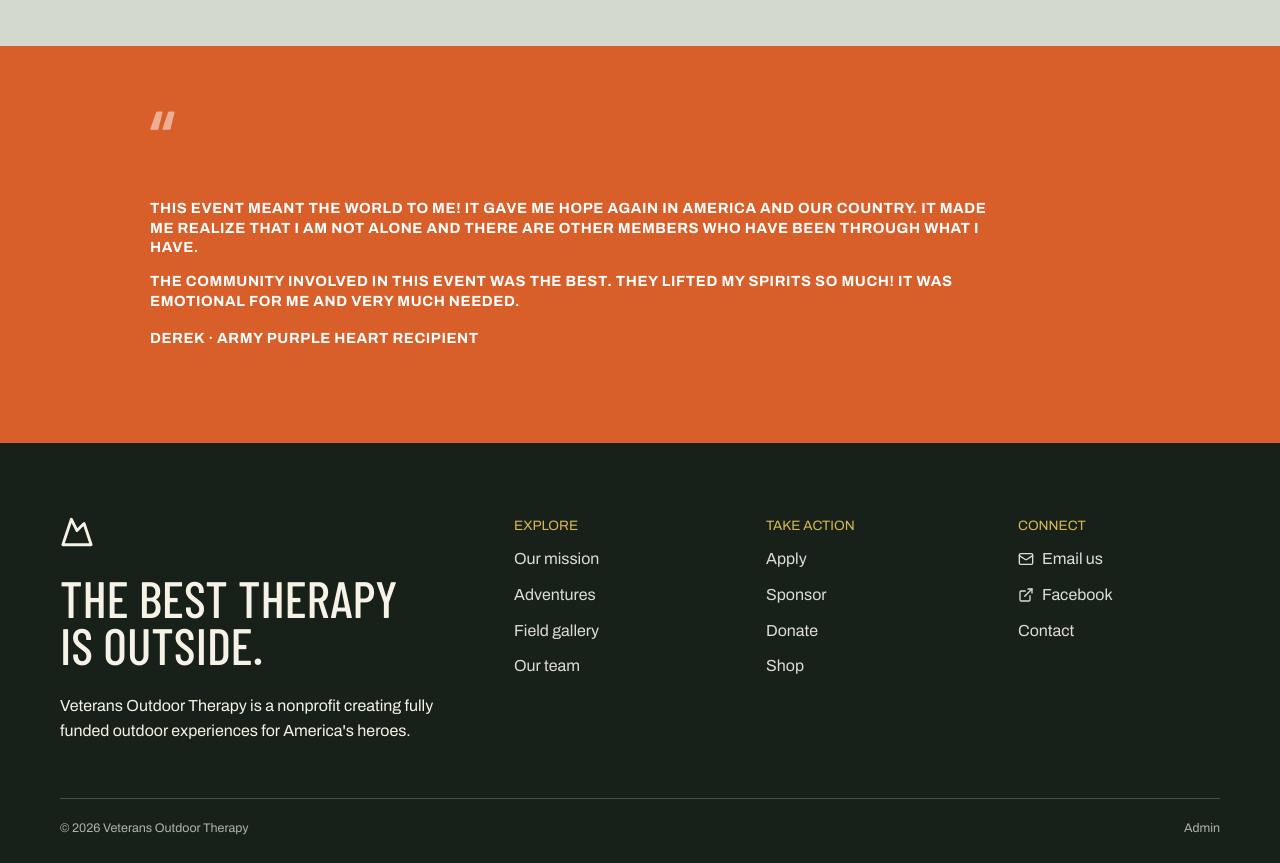
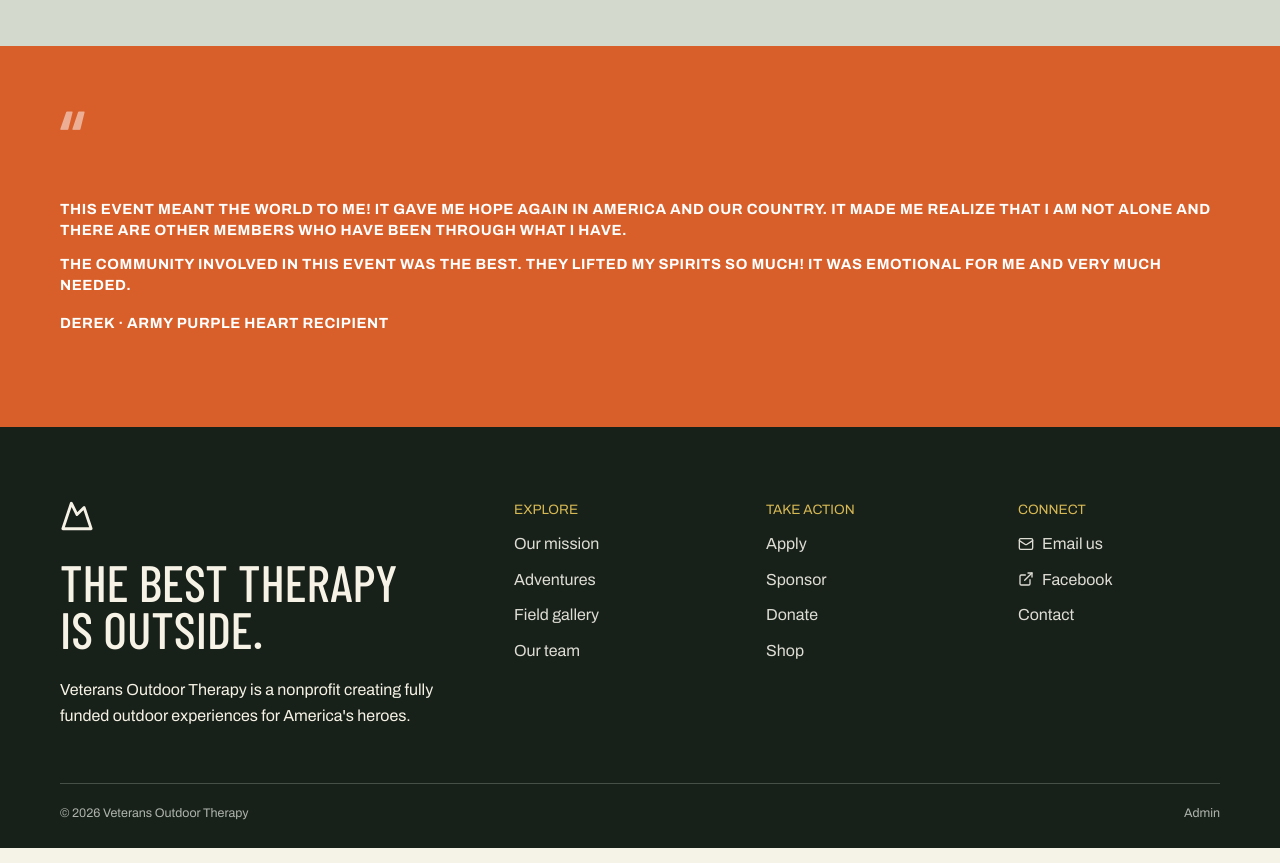
Before and after one commit to mattmillard/veteransoutdoortherapy, a Next.js app: page / in a window 1280 px wide. Shown: the part 4700-5563 px from the top of the page. Built offline with nearby package versions, Linux system fonts and the light colour scheme; no server answers; the database is empty; a web font is replaced by a local one.

Commit message:
Adjust quote sizing and restore add-to-cart alignment

```diff
--- a/src/app/globals.css
+++ b/src/app/globals.css
@@ -596,17 +596,14 @@ img {
 	color: #fff;
 	padding: 80px 0;
 }
-.quote .container {
-	max-width: 980px;
-}
 .quote span {
 	font: 5.4rem/0 var(--font-display);
 	opacity: 0.5;
 }
 .quote blockquote {
-	max-width: 860px;
+	width: 100%;
 	margin: 20px 0 16px;
-	font: 600 clamp(1.28rem, 1.8vw, 2rem) / 1.35 var(--font-body);
+	font: 600 1.5rem / 1.4 var(--font-body);
 	text-transform: none;
 }
 .quote blockquote p {
@@ -627,8 +624,8 @@ img {
 		padding: 92px 0;
 	}
 	.quote blockquote {
-		font-size: 2.02rem;
-		line-height: 1.33;
+		font-size: 1.5rem;
+		line-height: 1.4;
 	}
 }
 .page-hero {
@@ -780,10 +777,12 @@ img {
 	gap: 10px;
 	margin: 28px 0;
 }
+.add-to-cart-wrap {
+	display: grid;
+	gap: 8px;
+}
 .add-to-cart-actions {
-	display: grid;
-	align-items: start;
-	gap: 8px;
+	display: contents;
 }
 .add-button.added {
 	background: #1f7a3e;
@@ -795,10 +794,6 @@ img {
 	color: #2f5f3a;
 	font-size: 0.86rem;
 	font-weight: 700;
-}
-.cart-link-inline {
-	margin-top: 0;
-	font-size: 0.86rem;
 }
 .buy-box label {
 	font-size: 0.82rem;
@@ -879,7 +874,7 @@ img {
 		align-items: stretch;
 		flex-direction: column;
 	}
-	.add-to-cart-actions {
+	.add-button {
 		width: 100%;
 	}
 }
--- a/src/components/add-to-cart.tsx
+++ b/src/components/add-to-cart.tsx
@@ -1,6 +1,5 @@
 "use client";
 import { Check, ShoppingBag } from "lucide-react";
-import Link from "next/link";
 import { useEffect, useRef, useState } from "react";
 import type { Product } from "@/lib/data";
 import { useCart } from "./cart-provider";
@@ -24,6 +23,7 @@ export function AddToCart({ product }: { product: Product }) {
 	}
 
 	return (
+		<div className="add-to-cart-wrap">
 			<div className="buy-box">
 				{product.sizes && (
 					<label>
@@ -40,15 +40,11 @@ export function AddToCart({ product }: { product: Product }) {
 						{added ? <Check size={18} /> : <ShoppingBag size={18} />}
 						{added ? "Added to cart" : "Add to cart"}
 					</button>
+				</div>
+			</div>
 			<p className="cart-feedback" role="status" aria-live="polite">
 				{added ? `${product.shortName} added to your cart.` : " "}
 			</p>
-				{added && (
-					<Link className="text-link cart-link-inline" href="/cart">
-						View cart
-					</Link>
-				)}
-			</div>
 		</div>
 	);
 }
```
Lines whose indentation alone changed are shown as unchanged.
